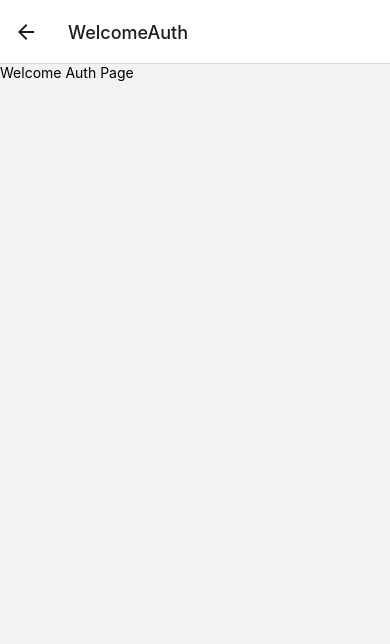
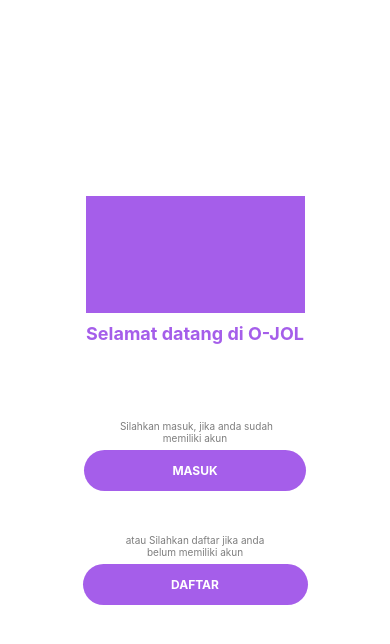
Before and after one commit to ariefaryudisyidik/rn-ojol-app, a React Native app: screen /WelcomeAuth in a window 390 px wide. Shown: the top 644 px of the page. Built offline with nearby package versions, Linux system fonts and the light colour scheme.

Commit message:
Remove Default Header & Implement WelcomeAuth

```diff
--- a/src/pages/Splash/index.js
+++ b/src/pages/Splash/index.js
@@ -6,7 +6,7 @@ const Splash = ({navigation}) => {
     setTimeout(() => {
       navigation.replace('WelcomeAuth');
     }, 2000);
-  }, []);
+  });
 
   return (
     <View>
--- a/src/pages/WelcomeAuth/index.js
+++ b/src/pages/WelcomeAuth/index.js
@@ -1,10 +1,70 @@
 import React from 'react';
-import {Text, View} from 'react-native';
+import {Text, TouchableOpacity, View} from 'react-native';
+
+const AcitionButton = ({desc, title}) => {
+  return (
+    <View style={{marginBottom: 43, maxWidth: 225}}>
+      <Text
+        style={{
+          fontSize: 10,
+          color: '#7E7E7E',
+          textAlign: 'center',
+          paddingHorizontal: '15%',
+          marginBottom: 6,
+        }}>
+        {desc}
+      </Text>
+      <TouchableOpacity style={{backgroundColor: '#A55EEA', borderRadius: 25}}>
+        <Text
+          style={{
+            fontSize: 12,
+            fontWeight: 'bold',
+            color: 'white',
+            textTransform: 'uppercase',
+            textAlign: 'center',
+            paddingVertical: 13,
+          }}>
+          {title}
+        </Text>
+      </TouchableOpacity>
+    </View>
+  );
+};
 
 const WelcomeAuth = () => {
   return (
-    <View>
-      <Text>Welcome Auth Page</Text>
+    <View
+      style={{
+        alignItems: 'center',
+        justifyContent: 'center',
+        flex: 1,
+        backgroundColor: 'white',
+      }}>
+      <View
+        style={{
+          width: 219,
+          height: 117,
+          backgroundColor: '#A55EEA',
+          marginBottom: 10,
+        }}
+      />
+      <Text
+        style={{
+          fontSize: 18,
+          fontWeight: 'bold',
+          color: '#A55EEA',
+          marginBottom: 76,
+        }}>
+        Selamat datang di O-JOL
+      </Text>
+      <AcitionButton
+        desc=" Silahkan masuk, jika anda sudah memiliki akun"
+        title="Masuk"
+      />
+      <AcitionButton
+        desc="atau Silahkan daftar jika anda belum memiliki akun"
+        title="Daftar"
+      />
     </View>
   );
 };
--- a/src/router/index.js
+++ b/src/router/index.js
@@ -10,7 +10,11 @@ const Router = () => {
       <Stack.Screen name="Splash" component={Splash} />
       <Stack.Screen name="Login" component={Login} />
       <Stack.Screen name="Register" component={Register} />
-      <Stack.Screen name="WelcomeAuth" component={WelcomeAuth} />
+      <Stack.Screen
+        name="WelcomeAuth"
+        component={WelcomeAuth}
+        options={{headerShown: false}}
+      />
     </Stack.Navigator>
   );
 };
```
